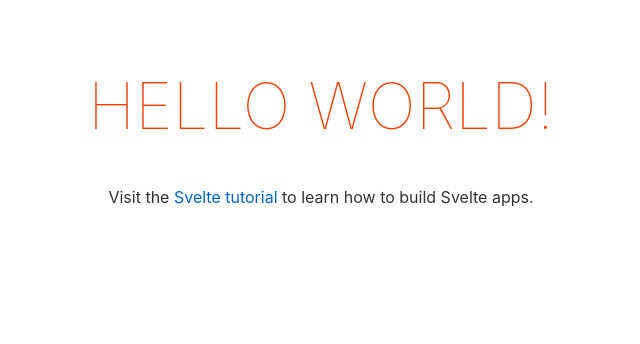
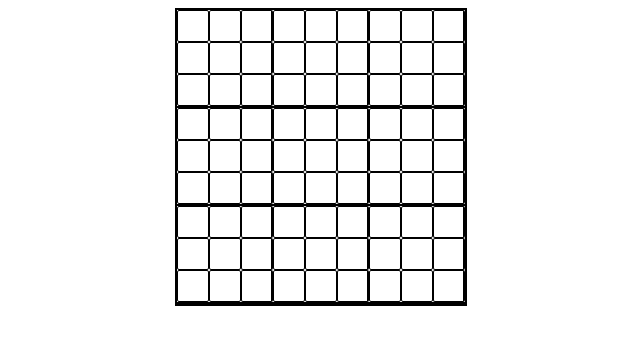
Before and after one commit to remyoudemans/svelte-sudoku, a Svelte app: page / in a window 1280 px wide. Shown: the top 344 px of the page, without its empty margins (319-959 px from the left). Built offline with nearby package versions, Linux system fonts and the light colour scheme.

Commit message:
feat: set up sudoku grid

```diff
--- a/src/App.svelte
+++ b/src/App.svelte
@@ -1,30 +1,49 @@
 <script>
-	export let name;
+  const rows = Array(9).fill(Array(9).fill(0));
+
+  const getRowClassName = rowIndex =>
+    (rowIndex + 1) % 3 === 0 ? 'border-bottom' : '';
+
+  const getCellClassName = cellIndex =>
+    (cellIndex + 1) % 3 === 0 ? 'border-right' : '';
 </script>
 
 <main>
-	<h1>Hello {name}!</h1>
-	<p>Visit the <a href="https://svelte.dev/tutorial">Svelte tutorial</a> to learn how to build Svelte apps.</p>
+  <div class='grid'>
+    {#each rows as row, rowIndex}
+      <div class={getRowClassName(rowIndex)}>
+      {#each row as cell, cellIndex}
+        <input type='text' class={`cell ${getCellClassName(cellIndex)}`} />
+      {/each}
+      </div>
+    {/each}
+  </div>
 </main>
 
 <style>
-	main {
-		text-align: center;
-		padding: 1em;
-		max-width: 240px;
-		margin: 0 auto;
-	}
+  main{
+    text-align: center;
+  }
 
-	h1 {
-		color: #ff3e00;
-		text-transform: uppercase;
-		font-size: 4em;
-		font-weight: 100;
-	}
+  .grid {
+    display: inline-block;
+    border: 2px solid black;
+  }
 
-	@media (min-width: 640px) {
-		main {
-			max-width: none;
-		}
-	}
+  .cell {
+    display: inline-block;
+    height: 2rem;
+    width: 2rem;
+    border: 1px solid black;
+    margin: 0;
+    text-align: center;
+  }
+
+  .border-bottom {
+    border-bottom: 2px solid black;
+  }
+
+  .border-right {
+    border-right: 2px solid black;
+  }
 </style>
```
